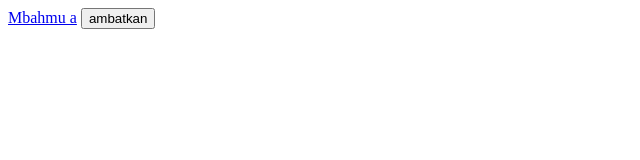
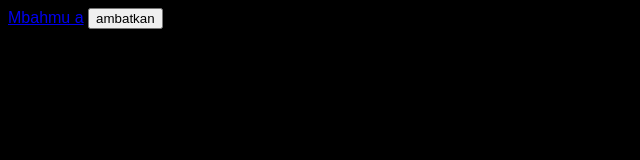
Before and after one commit to RoahanRisqi/ambatucum, a plain HTML site: page ambacv.html in a window 1280 px wide. Shown: the whole page, without its empty margins (0-640 px from the left). Drawn offline with Linux system fonts and the light colour scheme.

Commit message:
Update ambatukam.css

```diff
--- a/ambatukam.css
+++ b/ambatukam.css
@@ -1,14 +1,18 @@
-body{
-  backgraucolor = #00000;
-  font-faamily = Arial,resif;
-  color: #19938364;
+body {
+  /* Gunakan titik dua (:), bukan sama dengan (=) */
+  background-color: #000000;
+  font-family: Arial, sans-serif; /* 'resif' typo, mungkin maksudnya serif atau sans-serif */
+  color: #199383; /* Hex code biasanya 6 digit */
 }
-.kartu-profil text{
+
+.kartu-profil text { /* Tag <text> tidak standar di HTML, pastikan sesuai dengan elemen di HTML Anda (misal <p> atau <span>) */
     width: 100%;
     margin: 50px auto;
-    text-align:center;
+    text-align: center;
+    display: block; /* Elemen text butuh display block untuk margin auto */
 }
-.kartu-profil img{
+
+.kartu-profil img {
   width: 100%;
-  border-radius:50%;
+  border-radius: 50%;
 }
```
